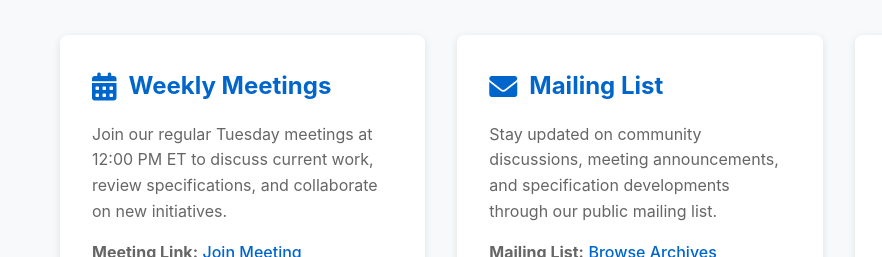
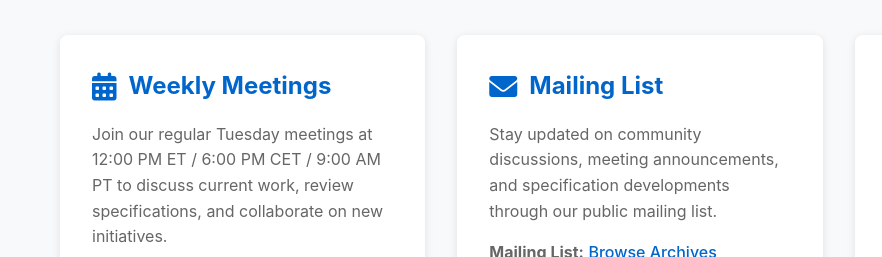
Before and after one commit to msporny/w3c-ccg-website, an Eleventy site: page src/index.md in a window 1280 px wide. Shown: the part 695-952 px from the top of the page, 0-882 px from the left. Built offline with nearby package versions, Linux system fonts and the light colour scheme; Eleventy itself is replaced by a stand-in of ours; files that its build step writes are made by us from their sources.

Commit message:
Add meeting time in CET and PT.

```diff
--- a/src/index.md
+++ b/src/index.md
@@ -33,8 +33,9 @@ these important standards.
       <div class="feature-card">
         <h3><i class="fas fa-calendar-alt"></i>Weekly Meetings</h3>
         <p>
-Join our regular Tuesday meetings at 12:00 PM ET to discuss current work,
-review specifications, and collaborate on new initiatives.
+Join our regular Tuesday meetings at 12:00 PM ET / 6:00 PM CET / 9:00 AM PT
+to discuss current work, review specifications, and collaborate on new
+initiatives.
         </p>
         <p>
 <strong>Meeting Link:</strong>
```
